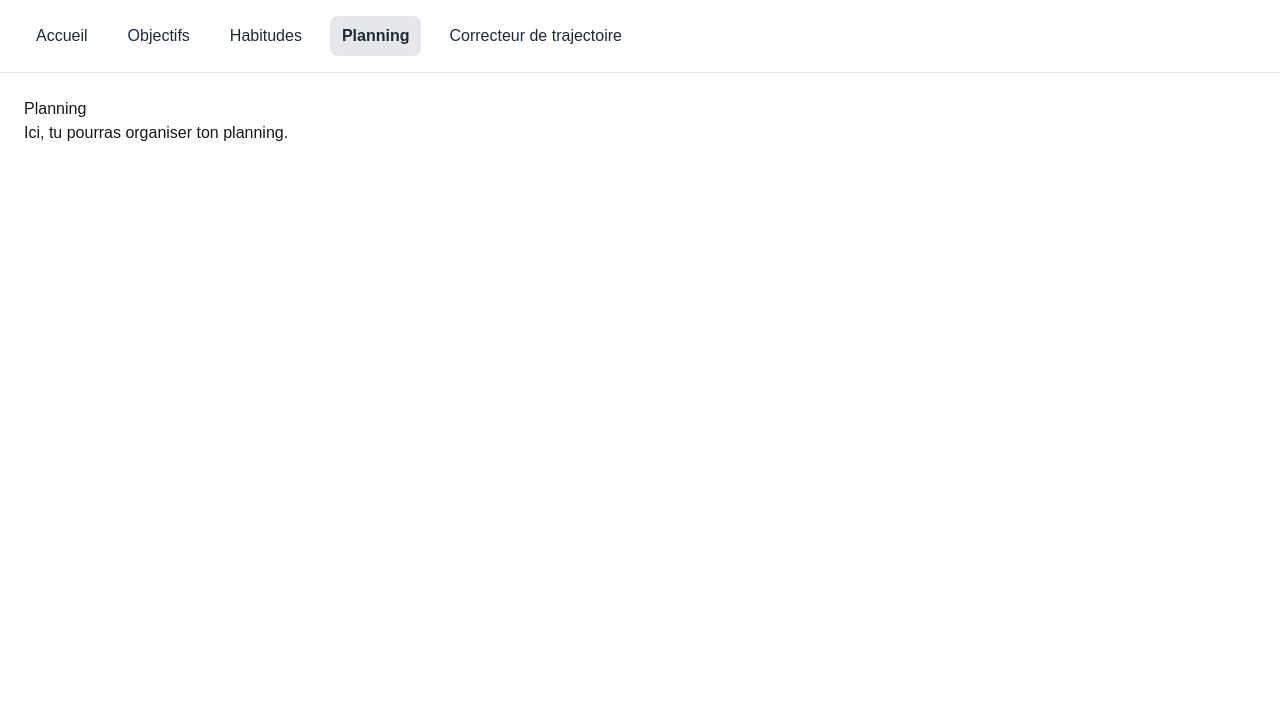
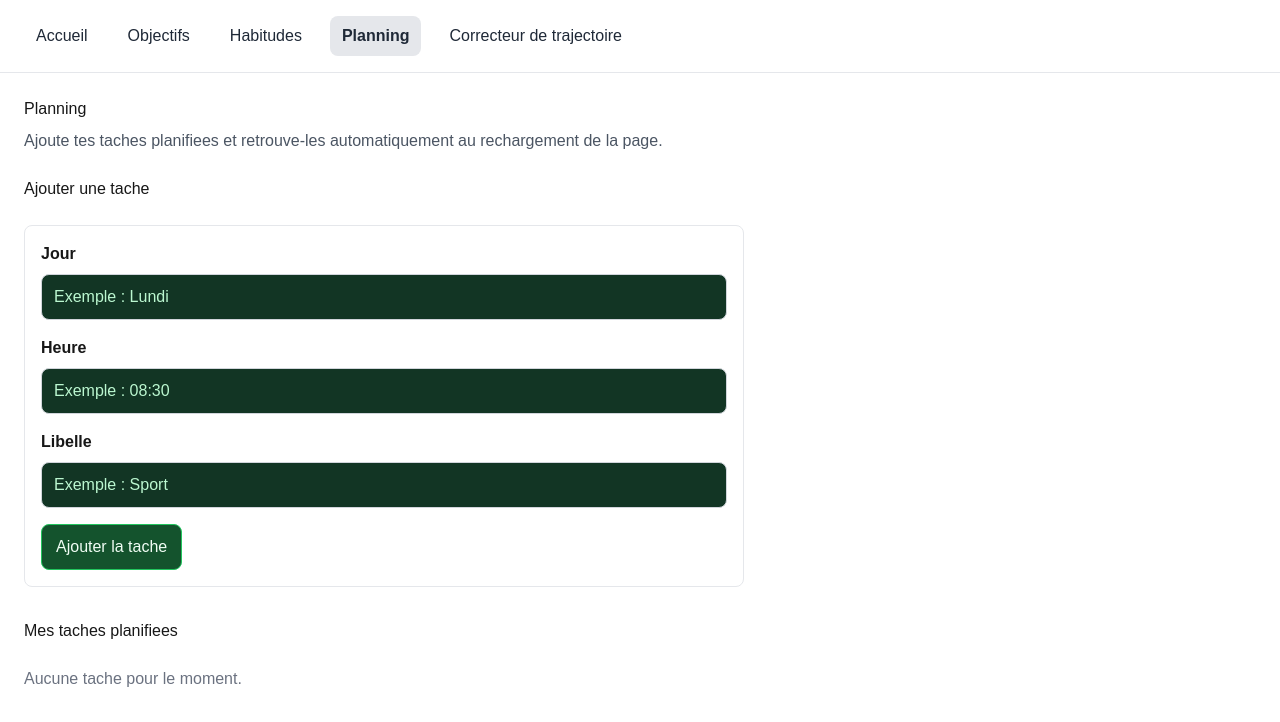
Before and after one commit to Gintaiji/taijilifeplan, a Next.js app: page /planning in a window 1280 px wide. Shown: the top 722 px of the page. Built offline with nearby package versions, Linux system fonts and the light colour scheme.

Commit message:
Ajout de la page planning avec sauvegarde locale

```diff
--- a/app/planning/page.tsx
+++ b/app/planning/page.tsx
@@ -1,8 +1,297 @@
+"use client";
+
+import { useEffect, useState } from "react";
+
+const STORAGE_KEY = "taiji-life-plan-planning";
+
+type PlannedTask = {
+  id: number;
+  day: string;
+  time: string;
+  label: string;
+};
+
+const pageStyle = {
+  padding: "24px",
+};
+
+const sectionStyle = {
+  marginTop: "24px",
+  maxWidth: "720px",
+};
+
+const introStyle = {
+  marginTop: "8px",
+  color: "#4b5563",
+};
+
+const formStyle = {
+  display: "grid",
+  gap: "16px",
+  marginTop: "24px",
+  padding: "16px",
+  border: "1px solid #e5e7eb",
+  borderRadius: "8px",
+};
+
+const fieldGroupStyle = {
+  display: "grid",
+  gap: "8px",
+};
+
+const labelStyle = {
+  fontWeight: 600,
+};
+
+const inputStyle = {
+  width: "100%",
+  padding: "10px 12px",
+  border: "1px solid #d1d5db",
+  borderRadius: "8px",
+  font: "inherit",
+};
+
+const addButtonStyle = {
+  width: "fit-content",
+  borderRadius: "8px",
+  padding: "10px 14px",
+  cursor: "pointer",
+  font: "inherit",
+};
+
+const listStyle = {
+  listStyle: "none",
+  padding: 0,
+  margin: "24px 0 0 0",
+  display: "grid",
+  gap: "12px",
+};
+
+const itemStyle = {
+  display: "flex",
+  justifyContent: "space-between",
+  alignItems: "center",
+  gap: "12px",
+  flexWrap: "wrap" as const,
+  border: "1px solid #e5e7eb",
+  borderRadius: "8px",
+  padding: "16px",
+};
+
+const taskTextStyle = {
+  display: "grid",
+  gap: "6px",
+};
+
+const taskLabelStyle = {
+  fontWeight: 600,
+};
+
+const taskMetaStyle = {
+  color: "#4b5563",
+  fontSize: "14px",
+};
+
+const deleteButtonStyle = {
+  borderRadius: "8px",
+  padding: "8px 12px",
+  cursor: "pointer",
+  font: "inherit",
+};
+
+const emptyTextStyle = {
+  marginTop: "24px",
+  color: "#6b7280",
+};
+
+function normalizeTasks(savedTasks: unknown): PlannedTask[] {
+  if (!Array.isArray(savedTasks)) {
+    return [];
+  }
+
+  return savedTasks.flatMap((task) => {
+    if (
+      typeof task !== "object" ||
+      task === null ||
+      !("id" in task) ||
+      !("day" in task) ||
+      !("time" in task) ||
+      !("label" in task)
+    ) {
+      return [];
+    }
+
+    if (
+      typeof task.id !== "number" ||
+      typeof task.day !== "string" ||
+      typeof task.time !== "string" ||
+      typeof task.label !== "string"
+    ) {
+      return [];
+    }
+
+    return [
+      {
+        id: task.id,
+        day: task.day,
+        time: task.time,
+        label: task.label,
+      },
+    ];
+  });
+}
+
+function getInitialTasks(): PlannedTask[] {
+  if (typeof window === "undefined") {
+    return [];
+  }
+
+  const savedTasks = localStorage.getItem(STORAGE_KEY);
+
+  if (!savedTasks) {
+    return [];
+  }
+
+  try {
+    const parsedTasks = JSON.parse(savedTasks);
+    return normalizeTasks(parsedTasks);
+  } catch {
+    localStorage.removeItem(STORAGE_KEY);
+    return [];
+  }
+}
+
 export default function PlanningPage() {
+  const [tasks, setTasks] = useState<PlannedTask[]>(getInitialTasks);
+  const [day, setDay] = useState("");
+  const [time, setTime] = useState("");
+  const [label, setLabel] = useState("");
+
+  useEffect(() => {
+    localStorage.setItem(STORAGE_KEY, JSON.stringify(tasks));
+  }, [tasks]);
+
+  function handleSubmit(event: React.FormEvent<HTMLFormElement>) {
+    event.preventDefault();
+
+    const cleanDay = day.trim();
+    const cleanTime = time.trim();
+    const cleanLabel = label.trim();
+
+    if (cleanDay === "" || cleanTime === "" || cleanLabel === "") {
+      return;
+    }
+
+    const newTask: PlannedTask = {
+      id: Date.now(),
+      day: cleanDay,
+      time: cleanTime,
+      label: cleanLabel,
+    };
+
+    setTasks((currentTasks) => [...currentTasks, newTask]);
+    setDay("");
+    setTime("");
+    setLabel("");
+  }
+
+  function handleDelete(taskId: number) {
+    setTasks((currentTasks) =>
+      currentTasks.filter((task) => task.id !== taskId),
+    );
+  }
+
   return (
-    <main style={{ padding: "24px" }}>
+    <main style={pageStyle}>
       <h1>Planning</h1>
-      <p>Ici, tu pourras organiser ton planning.</p>
+      <p style={introStyle}>
+        Ajoute tes taches planifiees et retrouve-les automatiquement au
+        rechargement de la page.
+      </p>
+
+      <section style={sectionStyle}>
+        <h2>Ajouter une tache</h2>
+
+        <form style={formStyle} onSubmit={handleSubmit}>
+          <div style={fieldGroupStyle}>
+            <label htmlFor="task-day" style={labelStyle}>
+              Jour
+            </label>
+            <input
+              id="task-day"
+              type="text"
+              value={day}
+              onChange={(event) => setDay(event.target.value)}
+              placeholder="Exemple : Lundi"
+              style={inputStyle}
+            />
+          </div>
+
+          <div style={fieldGroupStyle}>
+            <label htmlFor="task-time" style={labelStyle}>
+              Heure
+            </label>
+            <input
+              id="task-time"
+              type="text"
+              value={time}
+              onChange={(event) => setTime(event.target.value)}
+              placeholder="Exemple : 08:30"
+              style={inputStyle}
+            />
+          </div>
+
+          <div style={fieldGroupStyle}>
+            <label htmlFor="task-label" style={labelStyle}>
+              Libelle
+            </label>
+            <input
+              id="task-label"
+              type="text"
+              value={label}
+              onChange={(event) => setLabel(event.target.value)}
+              placeholder="Exemple : Sport"
+              style={inputStyle}
+            />
+          </div>
+
+          <button
+            type="submit"
+            className="control-button"
+            style={addButtonStyle}
+          >
+            Ajouter la tache
+          </button>
+        </form>
+
+        <h2 style={{ marginTop: "32px" }}>Mes taches planifiees</h2>
+
+        {tasks.length === 0 ? (
+          <p style={emptyTextStyle}>Aucune tache pour le moment.</p>
+        ) : (
+          <ul style={listStyle}>
+            {tasks.map((task) => (
+              <li key={task.id} style={itemStyle}>
+                <div style={taskTextStyle}>
+                  <span style={taskLabelStyle}>{task.label}</span>
+                  <span style={taskMetaStyle}>
+                    {task.day} a {task.time}
+                  </span>
+                </div>
+
+                <button
+                  type="button"
+                  className="control-button"
+                  style={deleteButtonStyle}
+                  onClick={() => handleDelete(task.id)}
+                >
+                  Supprimer
+                </button>
+              </li>
+            ))}
+          </ul>
+        )}
+      </section>
     </main>
   );
 }
```
